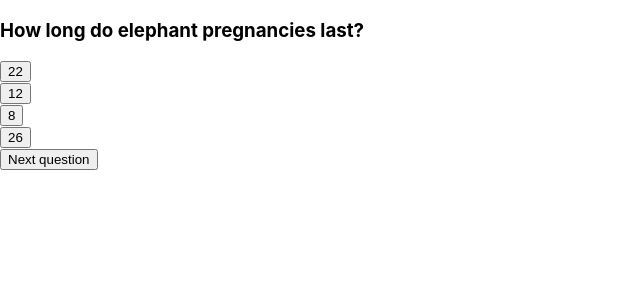
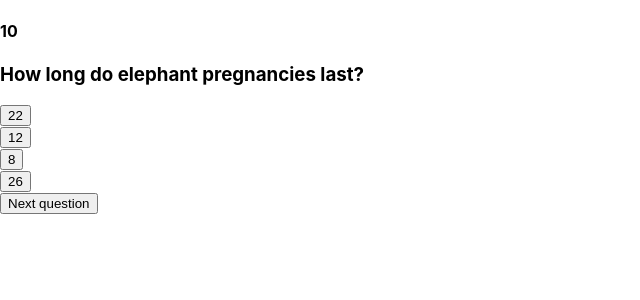
Before and after one commit to hajarmekamy/QuizGame, a React (Create React App) app in the folder QuizGame/: page /quiz in a window 1280 px wide. Shown: the top 300 px of the page, without its empty margins (0-640 px from the left). Built offline with nearby package versions, Linux system fonts and the light colour scheme.

Commit message:
added countdown timer

```diff
--- /dev/null
+++ b/QuizGame/src/Components/CountDown.js
@@ -0,0 +1,26 @@
+import React, { useEffect } from "react";
+
+const Options = ({ countdown, setCountDown, setTimeExpired }) => {
+  useEffect(() => {
+    let interval;
+    if (countdown > 0) {
+      interval = setInterval(() => {
+        setCountDown((prev) => prev - 1);
+      }, 1000);
+    }
+    if (countdown === 0) {
+      clearInterval(interval);
+      setTimeExpired(true);
+      console.log("time expired");
+    }
+    return () => clearInterval(interval);
+    // eslint-disable-next-line
+  }, [countdown]);
+  return (
+    <>
+      <h4>{countdown} </h4>
+    </>
+  );
+};
+
+export default Options;
--- a/QuizGame/src/Components/Options.js
+++ b/QuizGame/src/Components/Options.js
@@ -6,6 +6,7 @@ const Options = ({
   element,
   correctAnswer,
   chosenOption,
+  timeExpired,
 }) => {
   const changeColor = (el) => {
     if (el === chosenOption && el === correctAnswer) {
@@ -17,12 +18,11 @@ const Options = ({
     }
   };
 
-
   return (
     <>
       <div>
         <button
-          disabled={chosenOption !== undefined}
+          disabled={chosenOption !== undefined || timeExpired}
           className={chosenOption && changeColor(element)}
           onClick={handleClick}
         >
--- a/QuizGame/src/Containers/Quiz.js
+++ b/QuizGame/src/Containers/Quiz.js
@@ -1,9 +1,12 @@
 import React, { useState } from "react";
 import Options from "../Components/Options";
+import CountDown from "../Components/CountDown";
 
 const Quiz = ({ data }) => {
   const [index, setIndex] = useState(0);
   const [chosenOption, setChosenOption] = useState();
+  const [time, setTime] = useState(15);
+  const [timeExpired, setTimeExpired] = useState();
 
   let correctAnswer = data[index].answer;
 
@@ -13,6 +16,7 @@ const Quiz = ({ data }) => {
 
   const resetForNextQuestion = () => {
     setChosenOption(undefined);
+    setTime(15);
   };
 
   const goToNextQuestion = () => {
@@ -24,6 +28,11 @@ const Quiz = ({ data }) => {
 
   return (
     <>
+      <CountDown
+        setTimeExpired={setTimeExpired}
+        countdown={time}
+        setCountDown={setTime}
+      />
       <h3>{data[index].question}</h3>
       <div>
         {data[index].options.map((option) => {
@@ -32,6 +41,7 @@ const Quiz = ({ data }) => {
               <Options
                 element={option}
                 chosenOption={chosenOption}
+                timeExpired={timeExpired}
                 correctAnswer={correctAnswer}
                 value={option}
                 handleClick={() => handleClick(option)}
```
